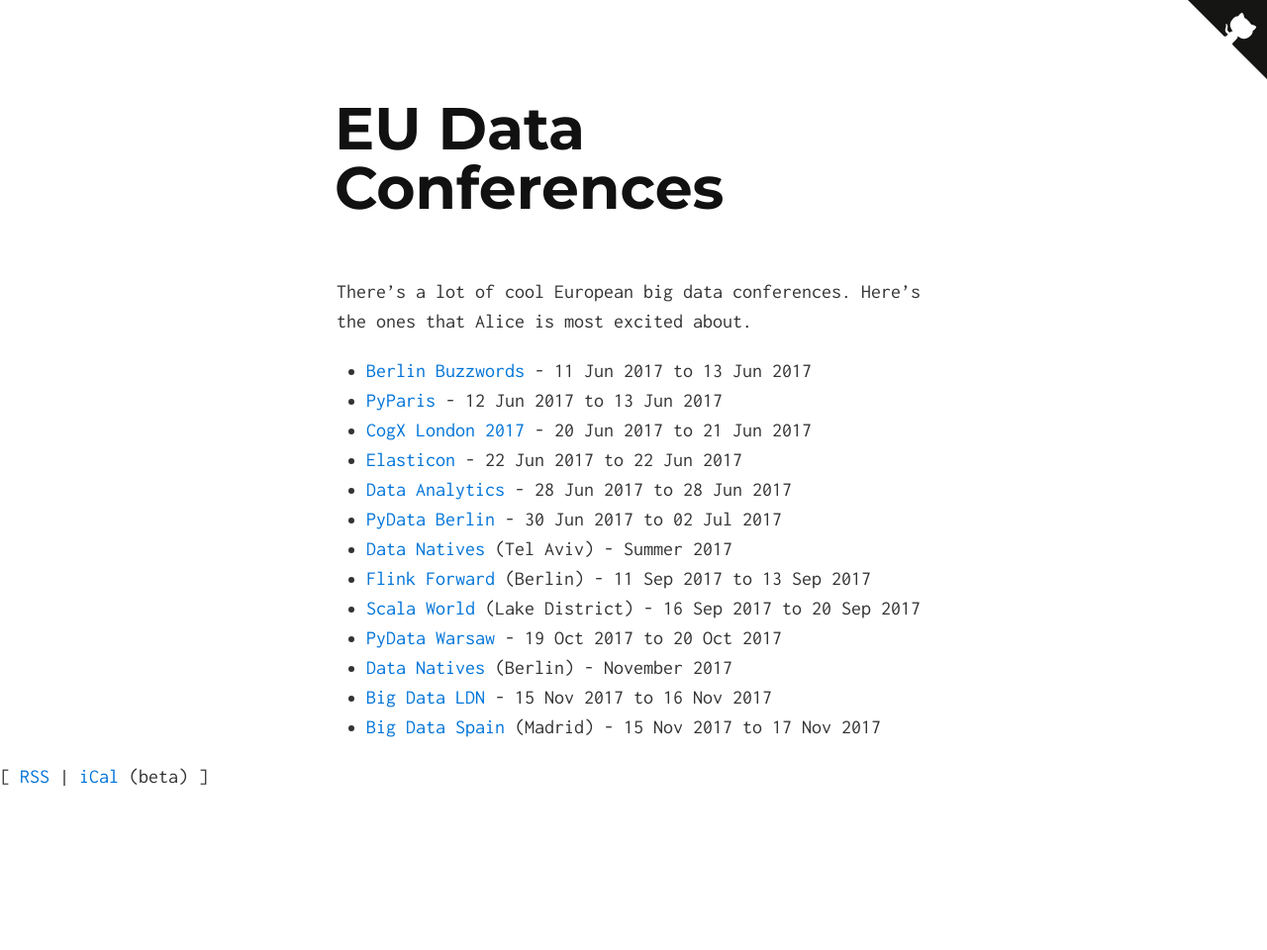
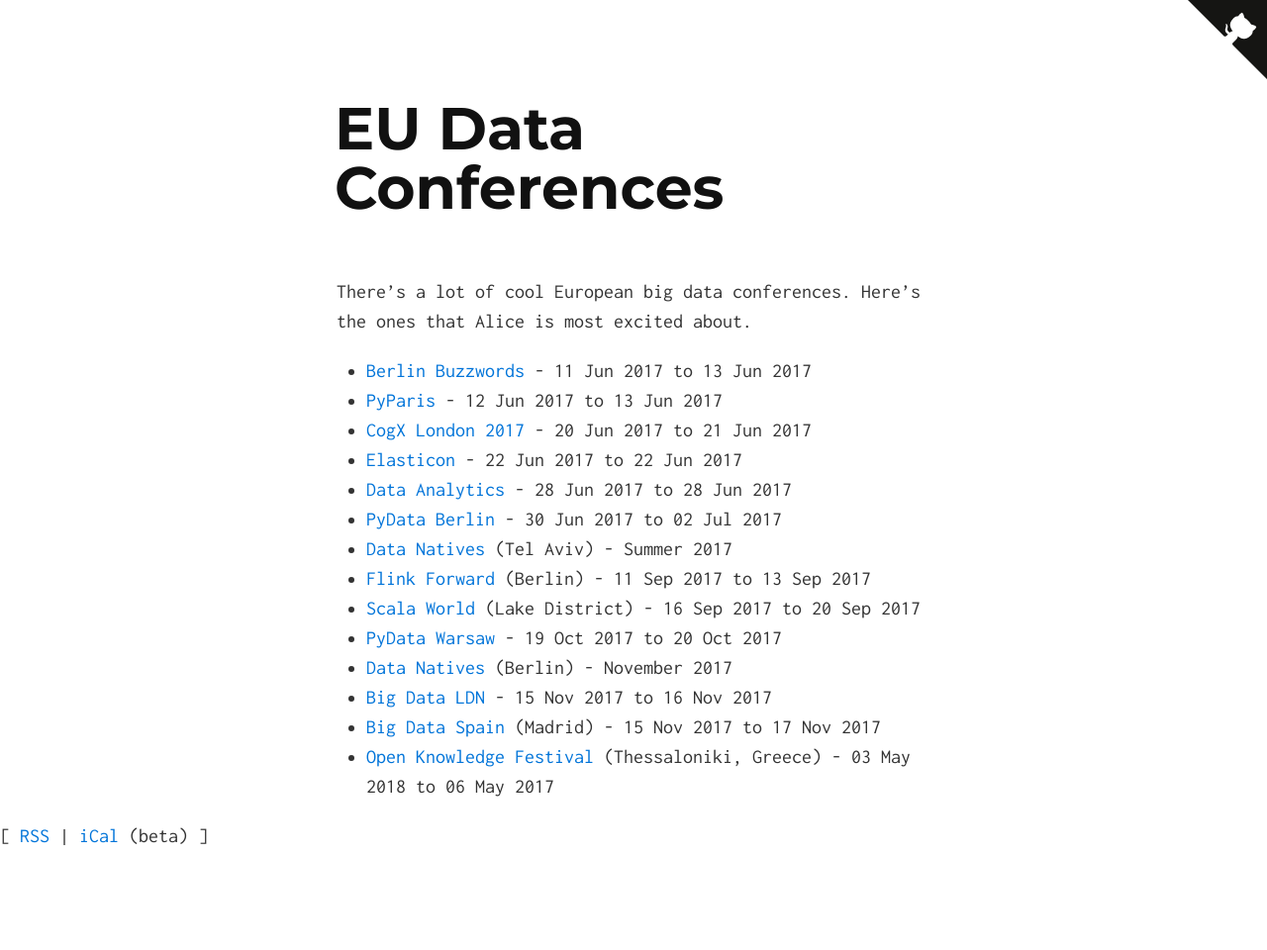
Before and after one commit to eudataconf/eudataconf, a Jekyll site: the page built from index.md, in a window 1280 px wide. Shown: the whole page at 99% size. Built offline with Jekyll 4.4.1, drawn with Linux system fonts in a browser that asks for light colours; before the commit the page ends 900 px from its top, so only the background shows below that.

Commit message:
add OKFestival

```diff
--- a/_data/conferences.yml
+++ b/_data/conferences.yml
@@ -77,3 +77,10 @@
   startdate: 2017-11-15
   enddate: 2017-11-17
   location: Madrid
+- name: Open Knowledge Festival
+  roughdate: 3-6 May 2018
+  uri: http://2018.okfestival.org/
+  uid: 19
+  startdate: 2018-05-03
+  enddate: 2017-05-06
+  location: Thessaloniki, Greece
```
